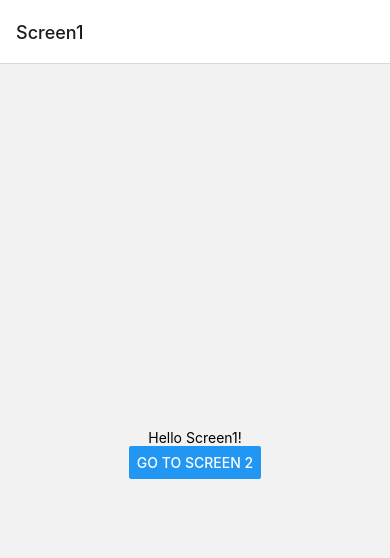
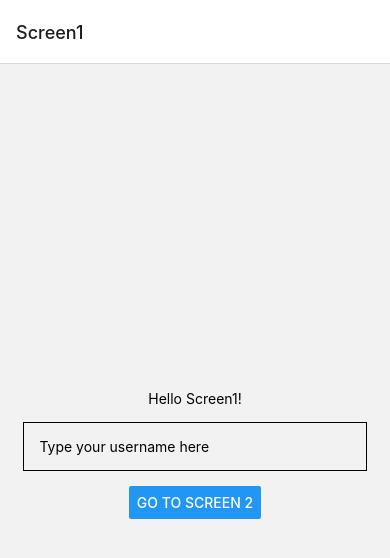
Before and after one commit to chrisspenceratx/chat-app, a React Native app: screen /Screen1 in a window 390 px wide. Shown: the top 558 px of the page. Built offline with nearby package versions, Linux system fonts and the light colour scheme.

Commit message:
display username info

```diff
--- a/components/Screen1.js
+++ b/components/Screen1.js
@@ -1,9 +1,18 @@
-import { StyleSheet, View, Text, Button } from 'react-native';
+import { useState } from 'react';
+import { StyleSheet, View, Text, Button, TextInput } from 'react-native';
 
 const Screen1 = ({ navigation }) => {
+  const [name, setName] = useState('');
+
   return (
     <View style={styles.container}>
       <Text>Hello Screen1!</Text>
+      <TextInput
+        style={styles.textInput}
+        value={name}
+        onChangeText={setName}
+        placeholder='Type your username here'
+      />
       <Button
         title="Go to Screen 2"
         onPress={() => navigation.navigate('Screen2')}
@@ -17,6 +26,13 @@ const styles = StyleSheet.create({
     flex: 1,
      justifyContent: 'center',
     alignItems: 'center'
+  },
+  textInput: {
+    width: "88%",
+    padding: 15,
+    borderWidth: 1,
+    marginTop: 15,
+    marginBottom: 15
   }
 });
 
```
Lines whose indentation alone changed are shown as unchanged.
